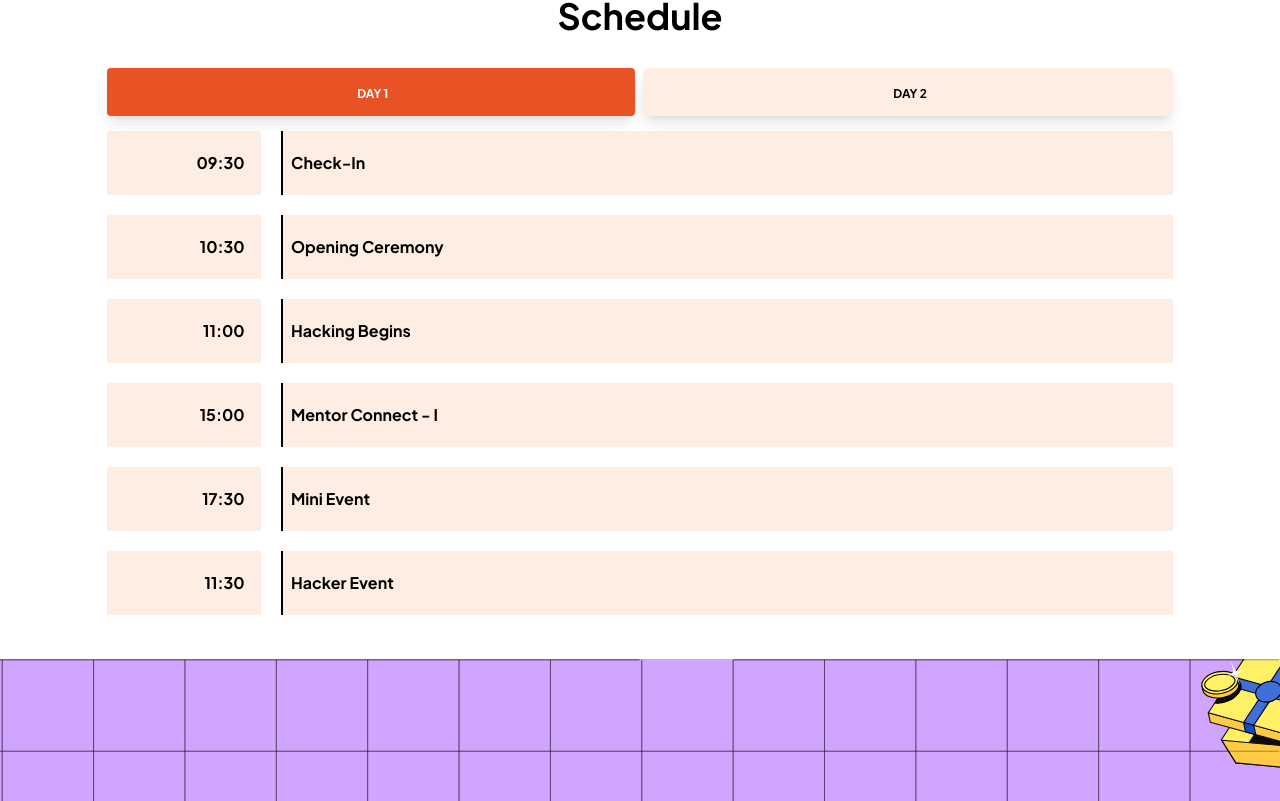
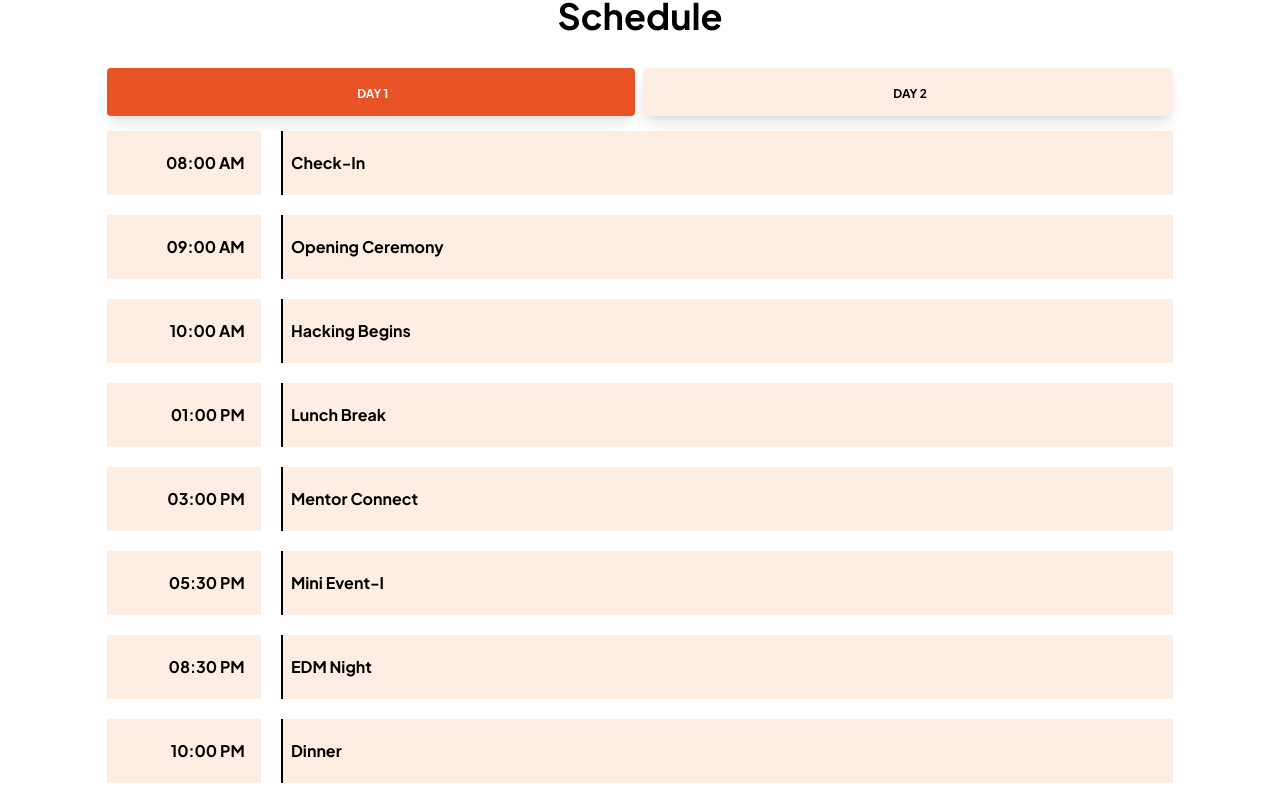
Before and after one commit to GDSC-NITJ/hackmol4.0, a Next.js app: page / in a window 1280 px wide. Shown: the part 1479-2280 px from the top of the page. Built offline with nearby package versions, Linux system fonts and the light colour scheme; a web font is replaced by a local one.

Commit message:
Update Schedule.js

```diff
--- a/src/components/Timeline/Schedule.js
+++ b/src/components/Timeline/Schedule.js
@@ -72,7 +72,7 @@ const Schedule = () => {
                         <div className="tab-content tab-space font-bold">
                             <div className={openTab === 1 ? "block flex justify-between mb-5 bg-white " : "hidden"} id="link1">
                                 <div className='px-4 py-5 flex flex-[0.12] shrink-0 justify-end  bg-[#FEEDE3]'>
-                                    09:30
+                                    08:00 AM
 
 
 
@@ -84,7 +84,7 @@ const Schedule = () => {
                             </div>
                             <div className={openTab === 1 ? "block flex mb-5 bg-white justify-between" : "hidden"} id="link1">
                             <div className='px-4 py-5 flex flex-[0.12] shrink-0 justify-end  bg-[#FEEDE3]'>
-                                    10:30
+                                    09:00 AM
 
 
 
@@ -96,7 +96,7 @@ const Schedule = () => {
                             </div>
                             <div className={openTab === 1 ? "block flex mb-5 bg-white justify-between" : "hidden"} id="link1">
                                 <div className='px-4 py-5  flex flex-[0.12] shrink-0 justify-end  bg-[#FEEDE3]'>
-                                    11:00
+                                    10:00 AM
 
 
 
@@ -108,80 +108,104 @@ const Schedule = () => {
                             </div>
                             <div className={openTab === 1 ? "block flex mb-5 bg-white justify-between" : "hidden"} id="link1">
                                 <div className='px-4 py-5  flex flex-[0.12] shrink-0 justify-end bg-[#FEEDE3]'>
-                                    15:00
+                                    01:00 PM
 
 
 
 
                                 </div>
                                 <div className='flex-[0.86] border-l-2 border-amber-700 border-black px-2 py-5  bg-[#FEEDE3]'>
-                                    Mentor Connect - I
+                                    Lunch Break
                                 </div>
                             </div>
                             <div className={openTab === 1 ? "block flex mb-5 bg-white justify-between " : "hidden"} id="link1">
                                 <div className='px-4 py-5 flex flex-[0.12] shrink-0 justify-end  bg-[#FEEDE3]'>
-                                    17:30
+                                    03:00 PM
 
 
 
 
                                 </div>
                                 <div className='flex-[0.86] border-l-2 border-amber-700 border-black px-2 py-5  bg-[#FEEDE3]'>
-                                   Mini Event
+                                   Mentor Connect
                                 </div>
                             </div>
                             <div className={openTab === 1 ? "block flex mb-5 bg-white justify-between" : "hidden"} id="link1">
                                 <div className='px-4 py-5  flex flex-[0.12] shrink-0 justify-end  bg-[#FEEDE3]'>
-                                    11:30
+                                    05:30 PM
 
 
 
 
                                 </div>
                                 <div className='flex-[0.86] border-l-2 border-amber-700 border-black px-2 py-5  bg-[#FEEDE3]'>
-                                   Hacker Event
+                                   Mini Event-I
                                 </div>
                             </div>
-
-                            <div className={openTab === 2 ? "block flex mb-5 bg-white justify-between" : "hidden"} id="link1">
+<div className={openTab === 1 ? "block flex mb-5 bg-white justify-between" : "hidden"} id="link1">
                                 <div className='px-4 py-5  flex flex-[0.12] shrink-0 justify-end  bg-[#FEEDE3]'>
-                                    08:30
+                                    08:30 PM
 
 
 
 
                                 </div>
                                 <div className='flex-[0.86] border-l-2 border-amber-700 border-black px-2 py-5  bg-[#FEEDE3]'>
-                                   Mentor Connect - II
+                                   EDM Night
                                 </div>
                             </div>
-                            <div className={openTab === 2 ? "block flex mb-5 bg-white justify-between" : "hidden"} id="link1">
+<div className={openTab === 1 ? "block flex mb-5 bg-white justify-between" : "hidden"} id="link1">
                                 <div className='px-4 py-5  flex flex-[0.12] shrink-0 justify-end  bg-[#FEEDE3]'>
-                                    10:00
+                                    10:00 PM
 
 
 
 
                                 </div>
                                 <div className='flex-[0.86] border-l-2 border-amber-700 border-black px-2 py-5  bg-[#FEEDE3]'>
-                                    Deadline
+                                   Dinner
                                 </div>
                             </div>
-                            {/* <div className={openTab === 2 ? "block flex mb-5 bg-white justify-between" : "hidden"} id="link1">
+
+                            <div className={openTab === 2 ? "block flex mb-5 bg-white justify-between" : "hidden"} id="link1">
                                 <div className='px-4 py-5  flex flex-[0.12] shrink-0 justify-end  bg-[#FEEDE3]'>
-                                    11:00
+                                    12:30 AM
 
 
 
 
                                 </div>
                                 <div className='flex-[0.86] border-l-2 border-amber-700 border-black px-2 py-5  bg-[#FEEDE3]'>
-                                   Hard Deadline
+                                   Mini Event - II
                                 </div>
-                            </div> */}
+                            </div>
                             <div className={openTab === 2 ? "block flex mb-5 bg-white justify-between" : "hidden"} id="link1">
                                 <div className='px-4 py-5  flex flex-[0.12] shrink-0 justify-end  bg-[#FEEDE3]'>
-                                    12:00
+                                    07:00 AM
+
+
+
+
+                                </div>
+                                <div className='flex-[0.86] border-l-2 border-amber-700 border-black px-2 py-5  bg-[#FEEDE3]'>
+                                    Mentor Connect - II
+                                </div>
+                            </div>
+                            {<div className={openTab === 2 ? "block flex mb-5 bg-white justify-between" : "hidden"} id="link1">
+                                <div className='px-4 py-5  flex flex-[0.12] shrink-0 justify-end  bg-[#FEEDE3]'>
+                                    10:00 AM
+
+
+
+
+                                </div>
+                                <div className='flex-[0.86] border-l-2 border-amber-700 border-black px-2 py-5  bg-[#FEEDE3]'>
+                                   Hacking Ends
+                                </div>
+                            </div>}
+                            <div className={openTab === 2 ? "block flex mb-5 bg-white justify-between" : "hidden"} id="link1">
+                                <div className='px-4 py-5  flex flex-[0.12] shrink-0 justify-end  bg-[#FEEDE3]'>
+                                    12:00 PM
 
 
 
@@ -193,7 +217,7 @@ const Schedule = () => {
                             </div>
                             <div className={openTab === 2 ? "block flex mb-5 bg-white justify-between" : "hidden"} id="link1">
                                 <div className='px-4 py-5  flex flex-[0.12] shrink-0 justify-end  bg-[#FEEDE3]'>
-                                    14:00
+                                    02:00 PM
 
 
 
```
